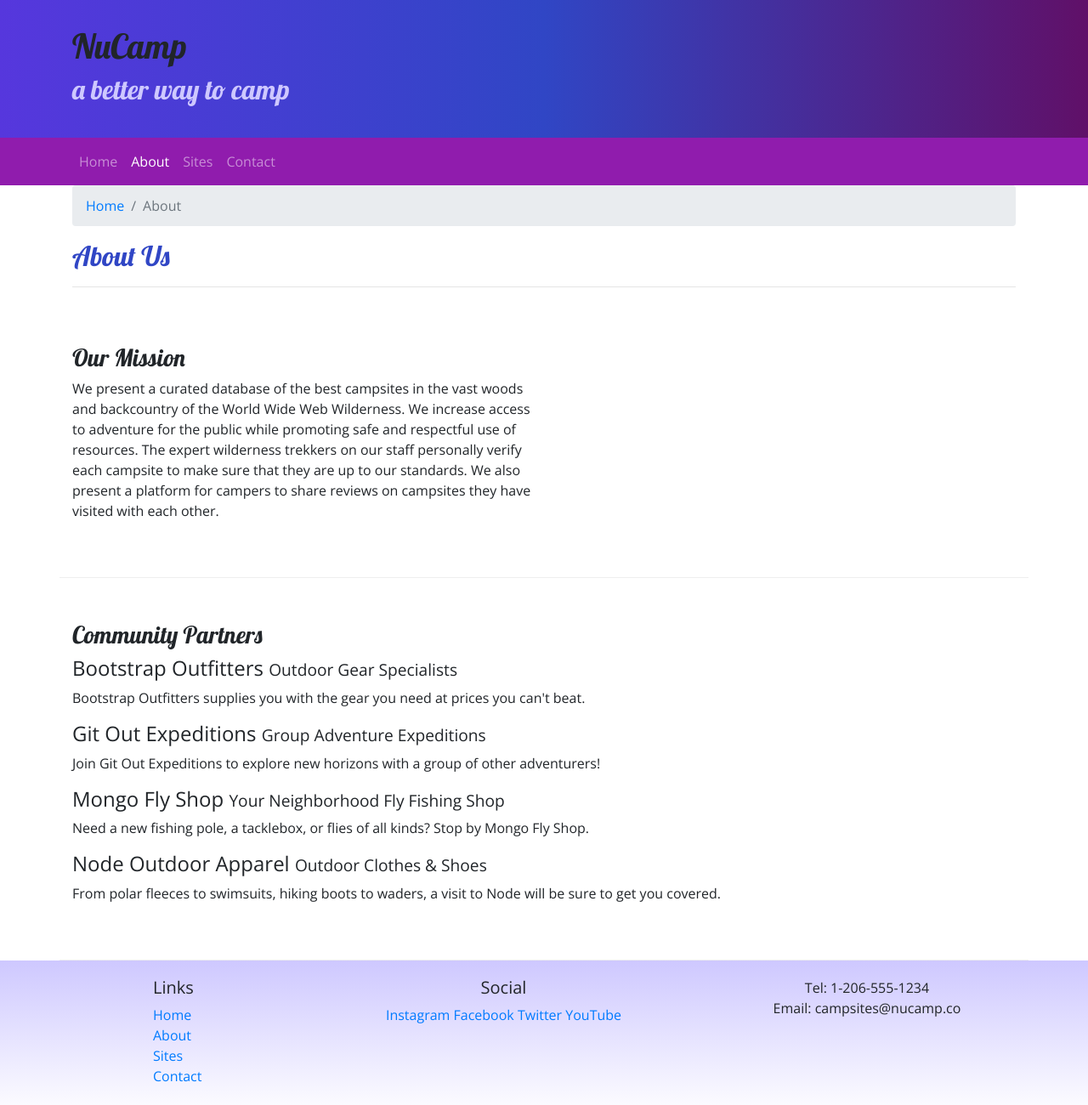
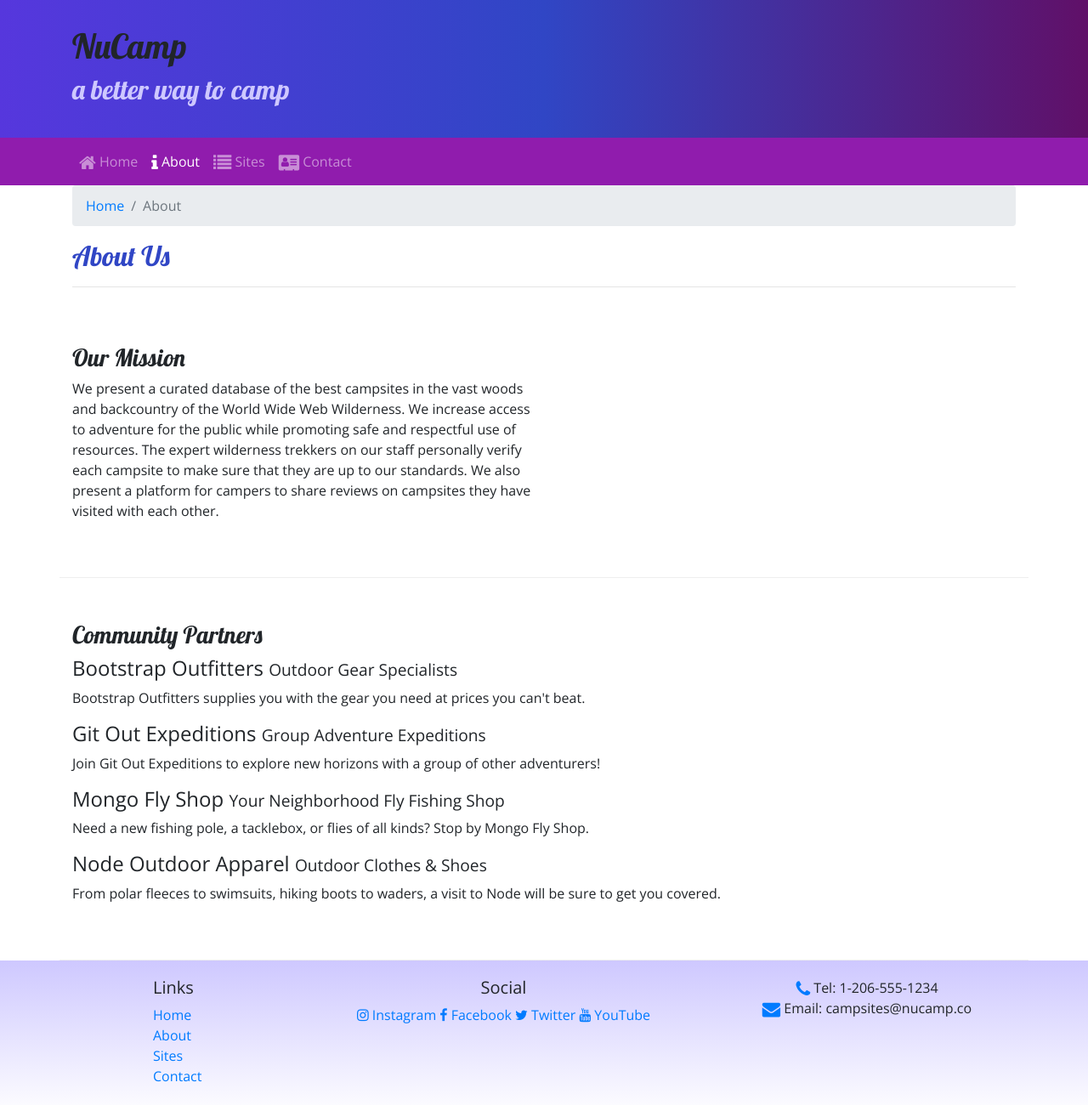
Before and after one commit to tbrickert/nucamp-bootstrap, a website: page aboutus.html in a window 1280 px wide. Shown: the whole page at 85% size. Drawn offline with nearby package versions, Linux system fonts and the light colour scheme.

Commit message:
Icon Fonts

```diff
--- a/aboutus.html
+++ b/aboutus.html
@@ -10,6 +10,7 @@
     <link rel="stylesheet" href="node_modules/bootstrap/dist/css/bootstrap.min.css" />
 
     <!-- Additional CSS must be placed after Bootstrap CSS -->
+    <link rel="stylesheet" href="node_modules/font-awesome/css/font-awesome.min.css" />
     <link rel="stylesheet" href="https://fonts.googleapis.com/css?family=Lobster|Open+Sans" />
     <link rel="stylesheet" href="css/styles.css" />
     <title>NuCamp: A Better Way To Camp </title>
@@ -35,10 +36,10 @@
             </button>
             <div class="collapse navbar-collapse" id="nucampNavbar">
                 <ul class="navbar-nav">
-                    <li class="nav-item"><a class="nav-link" href="index.html">Home</a></li>
-                    <li class="nav-item active"><a class="nav-link" href="#">About</a></li>
-                    <li class="nav-item"> <a class="nav-link" href="#">Sites </a> </li>
-                    <li class="nav-item"> <a class="nav-link" href="#">Contact </a> </li>
+                    <li class="nav-item"><a class="nav-link" href="index.html"> <i class="fa fa-home fa-lg"> </i> Home</a></li>
+                    <li class="nav-item active"><a class="nav-link" href="#"> <i class="fa fa-info fa-lg"> </i> About</a></li>
+                    <li class="nav-item"> <a class="nav-link" href="#"> <i class="fa fa-list fa-lg"> </i> Sites </a> </li>
+                    <li class="nav-item"> <a class="nav-link" href="#"> <i class="fa fa-address-card fa-lg"> </i> Contact </a> </li>
                 </ul>
             </div>
         </div>
@@ -91,15 +92,15 @@
                     </ul>
                 </div>
                 <div class="col-6 col-sm-5 text-center">
-                    <h5>Social</h5>
-                    <a href="http://instagram.com/">Instagram</a>
-                    <a href="http://facebook.com/">Facebook</a>
-                    <a href="http://twitter.com/">Twitter</a>
-                    <a href="http://youtube.com/">YouTube</a>
+                    <h5>Social </h5>
+                    <a href="http://instagram.com"> <i class="fa fa-instagram"> </i> Instagram </a>
+                    <a href="http://facebook.com"> <i class="fa fa-facebook"> </i> Facebook </a>
+                    <a href="http://twitter.com"> <i class="fa fa-twitter"> </i> Twitter </a>
+                    <a href="http://youtube.com"> <i class="fa fa-youtube"> </i> YouTube </a>
                 </div>
                 <div class="col-sm-4 text-center">
-                    Tel: 1-206-555-1234<br />
-                    Email: campsites@nucamp.co
+                    <i class="fa fa-phone fa-lg text-primary"> </i> Tel: 1-206-555-1234 <br />
+                    <i class="fa fa-envelope fa-lg text-primary"> </i> Email: campsites@nucamp.co
                 </div>
            </div>
         </div>
--- a/package.json
+++ b/package.json
@@ -15,6 +15,7 @@
   },
   "dependencies": {
     "bootstrap": "^4.5.2",
+    "font-awesome": "^4.7.0",
     "jquery": "^3.5.1",
     "popper.js": "^1.16.1"
   }
```
Also changed, not shown: index.html (+11 -10 lines), 1 other file.
